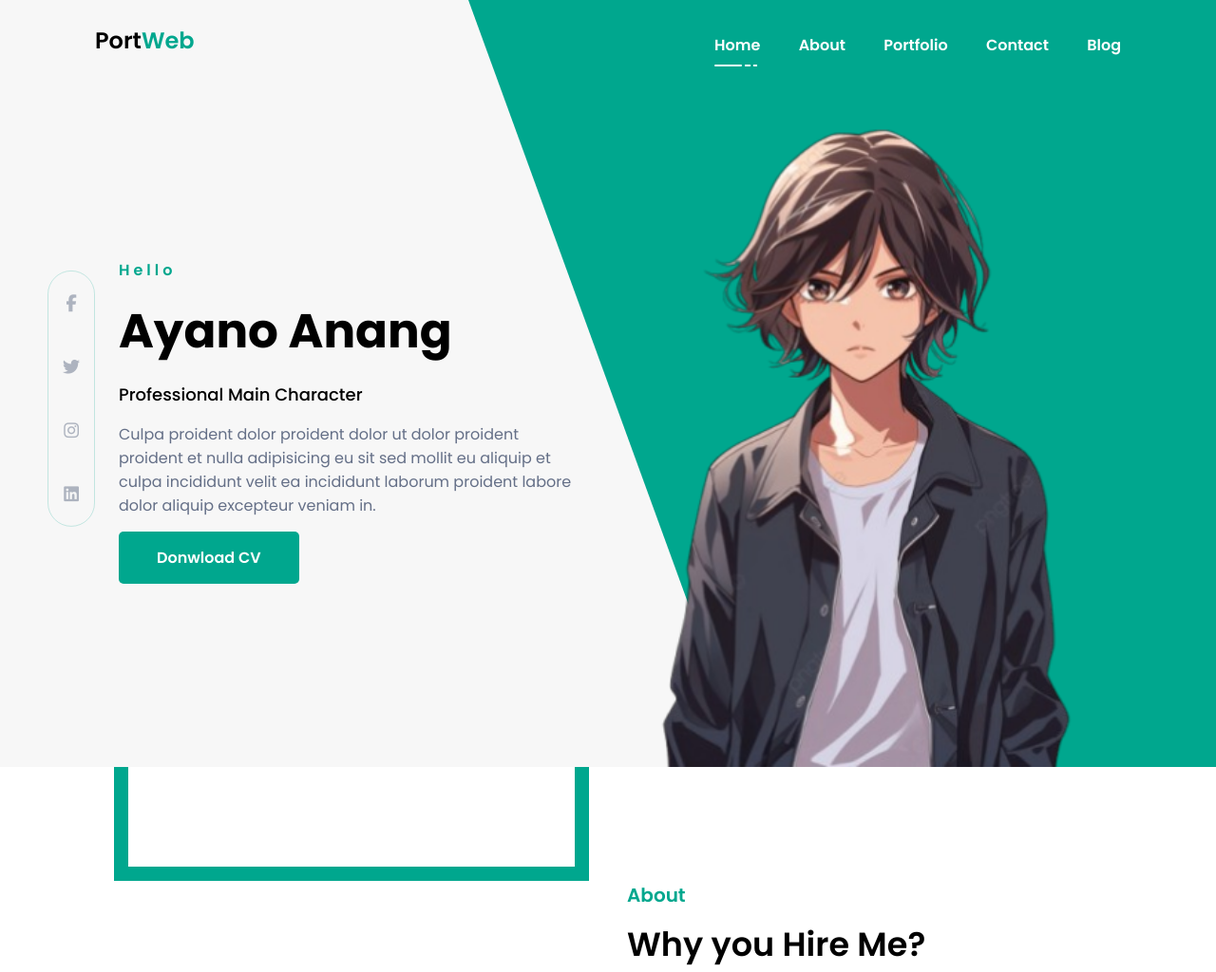
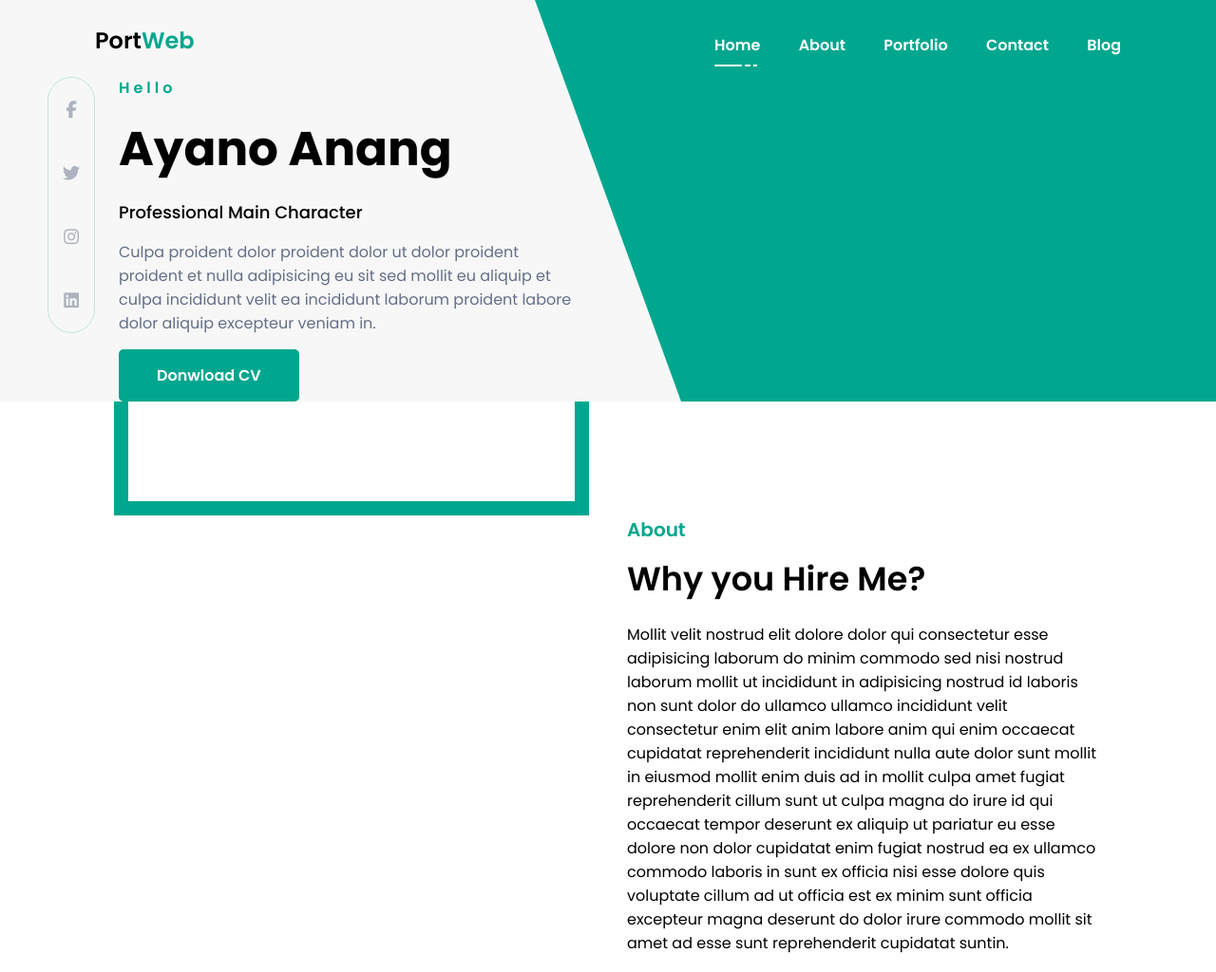
Before and after one commit to AnangML/AnangWeb, a plain HTML site: page index.html in a window 1280 px wide. Shown: the top 1024 px of the page at 95% size. Drawn offline with Linux system fonts and the light colour scheme.

Commit message:
Update index.html

```diff
--- a/index.html
+++ b/index.html
@@ -53,7 +53,7 @@
 				</div>
 				<div class="home-image">
 					<div class="img-box">
-						<img src="aset\karakter1.png">
+
 					</div>
 				</div>
 			</div>
```
